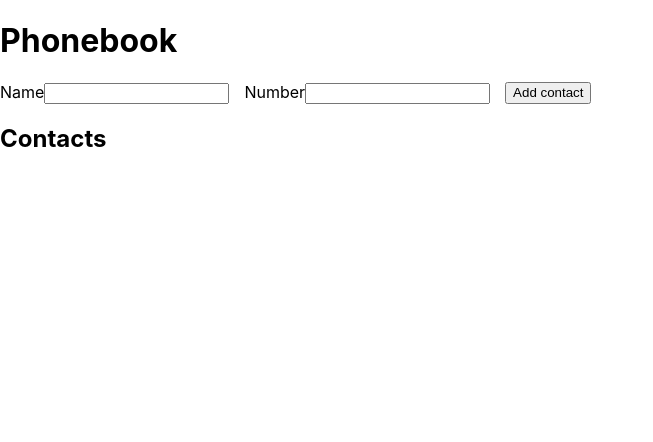
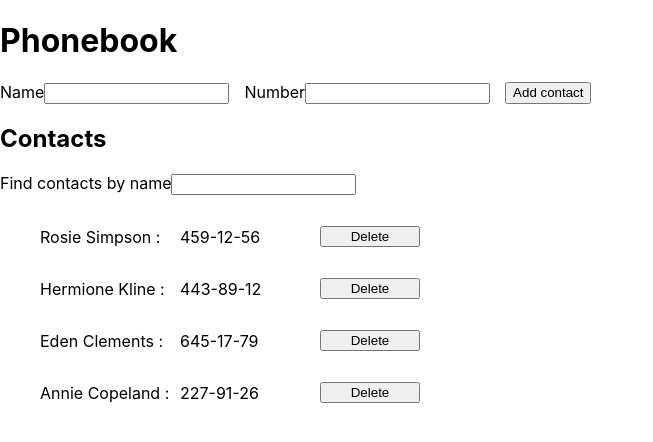
Before and after one commit to SerhiySBV/goit-react-hw-02-phonebook, a React (Create React App) app: page / in a window 1280 px wide. Shown: the top 442 px of the page, without its empty margins (0-653 px from the left). Built offline with nearby package versions, Linux system fonts and the light colour scheme.

Commit message:
Added delete elem, Props

```diff
--- a/src/components/App.jsx
+++ b/src/components/App.jsx
@@ -1,10 +1,17 @@
 import React, { Component } from 'react';
 import ContactForm from 'components/ContactForm/ContactForm';
 import ContactList from 'components/ContactList/ContactList';
+import Filter from 'components/Filter/Filter';
 
 class App extends Component {
   state = {
-    contacts: [],
+    contacts: [
+      { id: 'id-1', name: 'Rosie Simpson', number: '459-12-56' },
+      { id: 'id-2', name: 'Hermione Kline', number: '443-89-12' },
+      { id: 'id-3', name: 'Eden Clements', number: '645-17-79' },
+      { id: 'id-4', name: 'Annie Copeland', number: '227-91-26' },
+    ],
+    filter: '',
   };
 
   addSubmitUserData = contact => {
@@ -13,15 +20,40 @@ class App extends Component {
     }));
   };
 
+  deleteContact = contactId => {
+    this.setState(prevState => ({
+      contacts: prevState.contacts.filter(contact => contact.id !== contactId),
+    }));
+  };
+
+  changeFilter = event => {
+    this.setState({ filter: event.currentTarget.value });
+  };
+
+  getVisibleContacts = () => {
+    const { filter, contacts } = this.state;
+    const normalizedFilter = filter.toLowerCase();
+    return contacts.filter(contact =>
+      contact.name.toLowerCase().includes(normalizedFilter)
+    );
+  };
+
   render() {
+    const { filter } = this.state;
+
+    // Filter
+    const filteredContacts = this.getVisibleContacts();
+
     return (
       <div>
         <h1>Phonebook</h1>
         <ContactForm onSubmit={this.addSubmitUserData} />
-
         <h2>Contacts</h2>
-        {/* <Filter ... /> */}
-        <ContactList contacts={this.state.contacts} />
+        <Filter value={filter} onChange={this.changeFilter} />
+        <ContactList
+          contacts={filteredContacts}
+          onDeleteContact={this.deleteContact}
+        />
       </div>
     );
   }
--- a/src/components/ContactForm/ContactForm.jsx
+++ b/src/components/ContactForm/ContactForm.jsx
@@ -1,7 +1,19 @@
 import React, { Component } from 'react';
 import { nanoid } from 'nanoid';
+import PropTypes from 'prop-types';
 
 class ContactForm extends Component {
+  static defaultProps = {
+    contacts: PropTypes.arrayOf(
+      PropTypes.shape({
+        id: PropTypes.string.isRequired,
+        name: PropTypes.string.isRequired,
+        number: PropTypes.string.isRequired,
+      }).isRequired
+    ),
+    filter: PropTypes.string.isRequired,
+  };
+
   state = { name: '', number: '', id: nanoid() };
 
   handleChange = event => {
@@ -25,7 +37,7 @@ class ContactForm extends Component {
         onSubmit={this.handleSumit}
         style={{ display: 'flex', gap: '15px' }}
       >
-        <label htmlFor={this.inputId}>
+        <label>
           Name
           <input
             type="text"
--- /dev/null
+++ b/src/components/ContactItem/ContactItem.jsx
@@ -0,0 +1,19 @@
+import PropTypes from 'prop-types';
+
+const ContactItem = ({ name, number, onDeleteContact }) => {
+  return (
+    <>
+      <p>{name} :</p>
+      <p>{number}</p>
+      <button onClick={onDeleteContact}>Delete</button>
+    </>
+  );
+};
+
+ContactItem.propTypes = {
+  name: PropTypes.string.isRequired,
+  number: PropTypes.string.isRequired,
+  onDeleteContact: PropTypes.func.isRequired,
+};
+
+export default ContactItem;
--- a/src/components/ContactList/ContactList.jsx
+++ b/src/components/ContactList/ContactList.jsx
@@ -1,10 +1,9 @@
-import { Component } from 'react';
+import PropTypes from 'prop-types';
+import ContactItem from 'components/ContactItem/ContactItem';
 
-class ContactList extends Component {
-  render() {
-    return (
+const ContactList = ({ contacts, onDeleteContact }) => (
   <ul>
-        {this.props.contacts.map(({ id, name, number }) => (
+    {contacts.map(({ id, name, number }) => (
       <li
         key={id}
         style={{
@@ -13,13 +12,25 @@ class ContactList extends Component {
           alignItems: 'center',
         }}
       >
-            <p>{name} :</p>
-            <p>{number}</p>
-            <button>Delete</button>
+        <ContactItem
+          name={name}
+          number={number}
+          onDeleteContact={() => onDeleteContact(id)}
+        />
       </li>
     ))}
   </ul>
 );
-  }
-}
+
+ContactList.propTypes = {
+  contacts: PropTypes.arrayOf(
+    PropTypes.shape({
+      name: PropTypes.string.isRequired,
+      number: PropTypes.string.isRequired,
+      id: PropTypes.string.isRequired,
+    })
+  ).isRequired,
+  onDeleteContact: PropTypes.func.isRequired,
+};
+
 export default ContactList;
--- /dev/null
+++ b/src/components/Filter/Filter.jsx
@@ -0,0 +1,10 @@
+import React from 'react';
+
+const Filter = ({ value, onChange }) => (
+  <label htmlFor="">
+    Find contacts by name
+    <input type="text" value={value} onChange={onChange} />
+  </label>
+);
+
+export default Filter;
```
Lines whose indentation alone changed are shown as unchanged.
